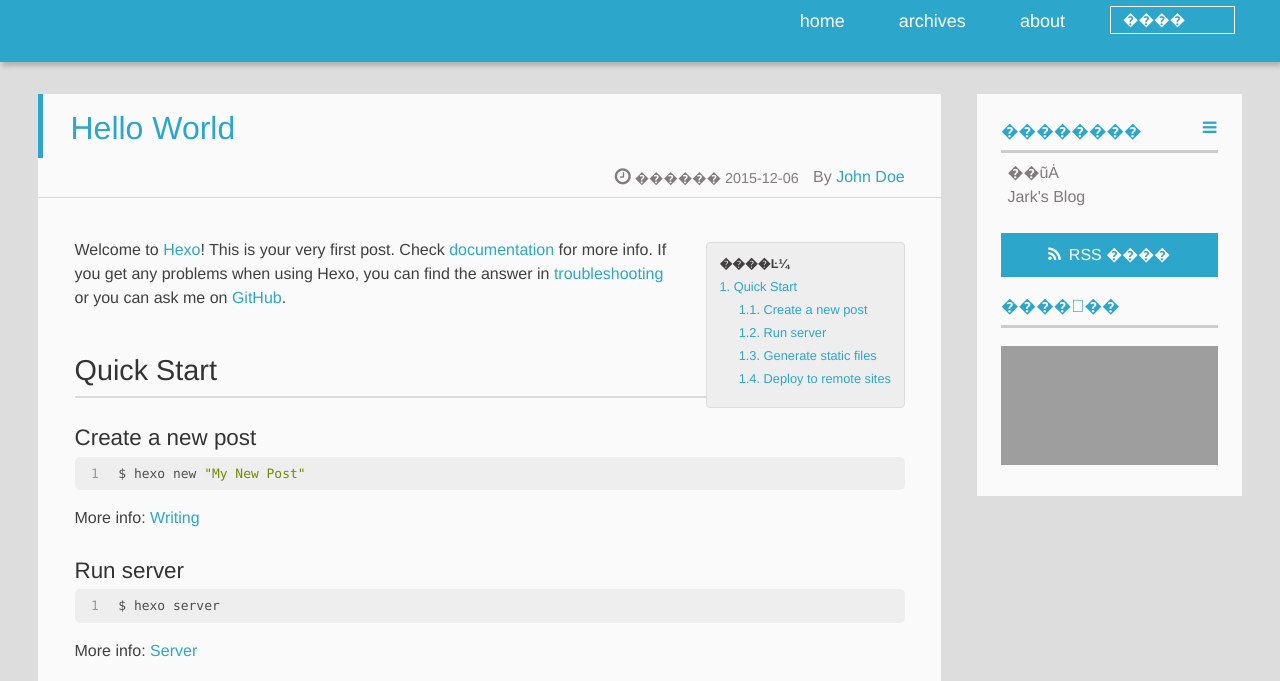
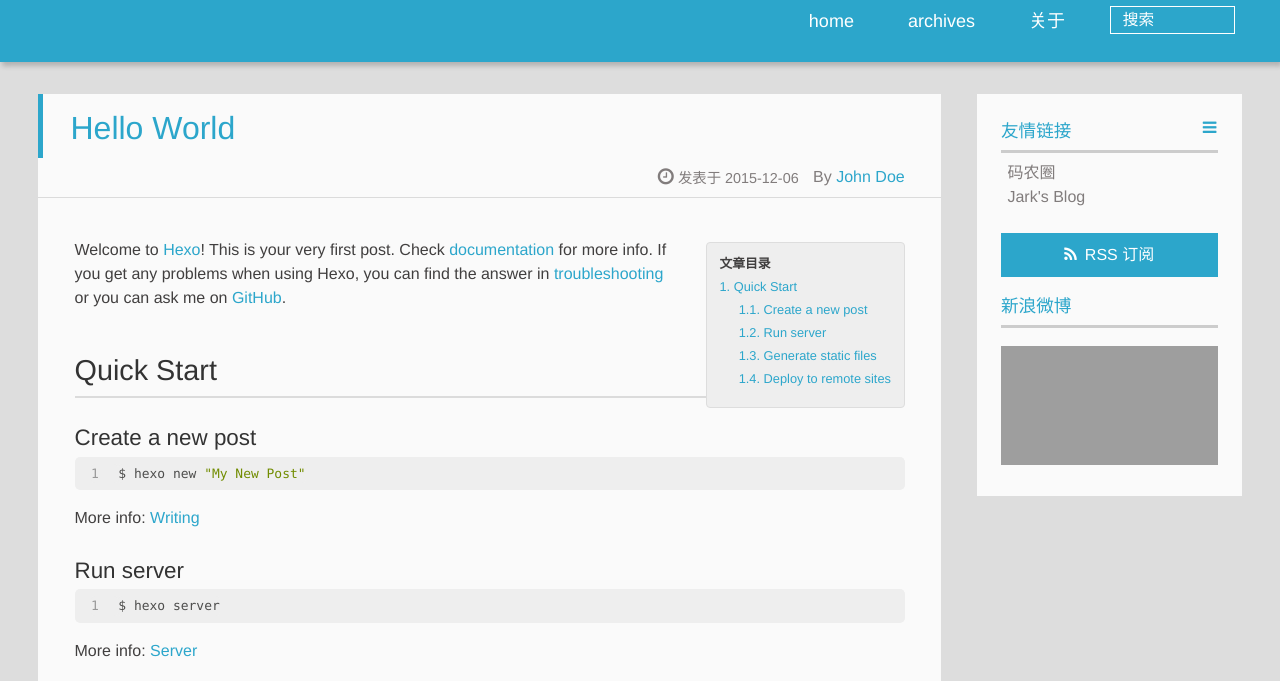
Before and after one commit to longRivers/longRivers.github.io, a plain HTML site: page 2015/12/06/hello-world/index.html in a window 1280 px wide. Shown: the part 119-800 px from the top of the page. Drawn offline with Linux system fonts and the light colour scheme; grey boxes are pictures that could not be loaded; a script that the page names is missing.

Commit message:
Site updated: 2015-12-06 19:46:13

```diff
--- a/2015/12/06/hello-world/index.html
+++ b/2015/12/06/hello-world/index.html
@@ -51,7 +51,7 @@ Quick">
 				<h1 class="site-name"><a href="/" title="Hexo">Hexo</a></h1>
 				<h2 class="blog-motto"></h2>
 			</div>
-			<div class="navbar"><a class="navbutton navmobile" href="#" title="�˵�">
+			<div class="navbar"><a class="navbutton navmobile" href="#" title="菜单">
 			</a></div>
 			<nav class="animated">
 				<ul>
@@ -61,13 +61,13 @@ Quick">
 
 						<li><a href="/archives">archives</a></li>
 
-						<li><a href="/about">about</a></li>
+						<li><a href="/about">关于</a></li>
 
 					<li>
 
 					<form class="search" action="//google.com/search" method="get" accept-charset="utf-8">
 						<label>Search</label>
-						<input type="search" id="search" name="q" autocomplete="off" maxlength="20" placeholder="����" />
+						<input type="search" id="search" name="q" autocomplete="off" maxlength="20" placeholder="搜索" />
 						<input type="hidden" name="q" value="site:yoursite.com">
 					</form>
 
@@ -90,14 +90,14 @@ Quick">
 		<a href="/about" title="John Doe" target="_blank" itemprop="author">John Doe</a>
 
   <p class="article-time">
-    <time datetime="2015-12-06T05:55:42.003Z" itemprop="datePublished"> ������ 2015-12-06</time>
+    <time datetime="2015-12-06T05:55:42.003Z" itemprop="datePublished"> 发表于 2015-12-06</time>
 
   </p>
 </header>
 	<div class="article-content">
 
 		<div id="toc" class="toc-article">
-			<strong class="toc-title">����Ŀ¼</strong>
+			<strong class="toc-title">文章目录</strong>
 
 			<ol class="toc"><li class="toc-item toc-level-2"><a class="toc-link" href="#Quick_Start"><span class="toc-number">1.</span> <span class="toc-text">Quick Start</span></a><ol class="toc-child"><li class="toc-item toc-level-3"><a class="toc-link" href="#Create_a_new_post"><span class="toc-number">1.1.</span> <span class="toc-text">Create a new post</span></a></li><li class="toc-item toc-level-3"><a class="toc-link" href="#Run_server"><span class="toc-number">1.2.</span> <span class="toc-text">Run server</span></a></li><li class="toc-item toc-level-3"><a class="toc-link" href="#Generate_static_files"><span class="toc-number">1.3.</span> <span class="toc-text">Generate static files</span></a></li><li class="toc-item toc-level-3"><a class="toc-link" href="#Deploy_to_remote_sites"><span class="toc-number">1.4.</span> <span class="toc-text">Deploy to remote sites</span></a></li></ol></li></ol>
 
@@ -138,17 +138,17 @@ Quick">
 
 
 </div>
-      <div class="openaside"><a class="navbutton" href="#" title="��ʾ������"></a></div>
+      <div class="openaside"><a class="navbutton" href="#" title="显示侧边栏"></a></div>
 
   <div id="toc" class="toc-aside">
-  <strong class="toc-title">����Ŀ¼</strong>
+  <strong class="toc-title">文章目录</strong>
 
  <ol class="toc"><li class="toc-item toc-level-2"><a class="toc-link" href="#Quick_Start"><span class="toc-number">1.</span> <span class="toc-text">Quick Start</span></a><ol class="toc-child"><li class="toc-item toc-level-3"><a class="toc-link" href="#Create_a_new_post"><span class="toc-number">1.1.</span> <span class="toc-text">Create a new post</span></a></li><li class="toc-item toc-level-3"><a class="toc-link" href="#Run_server"><span class="toc-number">1.2.</span> <span class="toc-text">Run server</span></a></li><li class="toc-item toc-level-3"><a class="toc-link" href="#Generate_static_files"><span class="toc-number">1.3.</span> <span class="toc-text">Generate static files</span></a></li><li class="toc-item toc-level-3"><a class="toc-link" href="#Deploy_to_remote_sites"><span class="toc-number">1.4.</span> <span class="toc-text">Deploy to remote sites</span></a></li></ol></li></ol>
 
   </div>
 
 <div id="asidepart">
-<div class="closeaside"><a class="closebutton" href="#" title="���ز�����"></a></div>
+<div class="closeaside"><a class="closebutton" href="#" title="隐藏侧边栏"></a></div>
 <aside class="clearfix">
 
 
@@ -159,12 +159,12 @@ Quick">
 
 
   <div class="linkslist">
-  <p class="asidetitle">��������</p>
+  <p class="asidetitle">友情链接</p>
     <ul>
 
           <li>
 
-            	<a href="https://coderq.com" target="_blank" title="һ����������Ա������������һ������">��ũȦ</a>
+            	<a href="https://coderq.com" target="_blank" title="一个面向程序员交流分享的新一代社区">码农圈</a>
 
           </li>
 
@@ -181,11 +181,11 @@ Quick">
 
 
   <div class="rsspart">
-	<a href="/atom.xml" target="_blank" title="rss">RSS ����</a>
+	<a href="/atom.xml" target="_blank" title="rss">RSS 订阅</a>
 </div>
 
   <div class="weiboshow">
-  <p class="asidetitle">����΢��</p>
+  <p class="asidetitle">新浪微博</p>
     <iframe width="100%" height="119" class="share_self"  frameborder="0" scrolling="no" src="http://widget.weibo.com/weiboshow/index.php?language=&width=0&height=119&fansRow=2&ptype=1&speed=0&skin=9&isTitle=1&noborder=1&isWeibo=0&isFans=0&uid=null&verifier=b3593ceb&dpc=1"></iframe>
 </div>
 
@@ -412,7 +412,7 @@ var _hmt = _hmt || [];
 <!-- Totop Begin -->
 
 	<div id="totop">
-	<a title="���ض���"><img src="/img/scrollup.png"/></a>
+	<a title="返回顶部"><img src="/img/scrollup.png"/></a>
 	</div>
 	<script src="/js/totop.js"></script>
 
--- a/index.html
+++ b/index.html
@@ -47,7 +47,7 @@
 				<h1 class="site-name"><a href="/" title="Hexo">Hexo</a></h1>
 				<h2 class="blog-motto"></h2>
 			</div>
-			<div class="navbar"><a class="navbutton navmobile" href="#" title="�˵�">
+			<div class="navbar"><a class="navbutton navmobile" href="#" title="菜单">
 			</a></div>
 			<nav class="animated">
 				<ul>
@@ -57,13 +57,13 @@
 
 						<li><a href="/archives">archives</a></li>
 
-						<li><a href="/about">about</a></li>
+						<li><a href="/about">关于</a></li>
 
 					<li>
 
 					<form class="search" action="//google.com/search" method="get" accept-charset="utf-8">
 						<label>Search</label>
-						<input type="search" id="search" name="q" autocomplete="off" maxlength="20" placeholder="����" />
+						<input type="search" id="search" name="q" autocomplete="off" maxlength="20" placeholder="搜索" />
 						<input type="hidden" name="q" value="site:yoursite.com">
 					</form>
 
@@ -88,7 +88,7 @@
 		<a href="/about" title="John Doe" target="_blank" itemprop="author">John Doe</a>
 
   <p class="article-time">
-    <time datetime="2015-12-06T05:55:42.003Z" itemprop="datePublished"> ������ 2015-12-06</time>
+    <time datetime="2015-12-06T05:55:42.003Z" itemprop="datePublished"> 发表于 2015-12-06</time>
 
   </p>
 </header>
@@ -135,10 +135,10 @@
 
 
 </div>
-      <div class="openaside"><a class="navbutton" href="#" title="��ʾ������"></a></div>
+      <div class="openaside"><a class="navbutton" href="#" title="显示侧边栏"></a></div>
 
 <div id="asidepart">
-<div class="closeaside"><a class="closebutton" href="#" title="���ز�����"></a></div>
+<div class="closeaside"><a class="closebutton" href="#" title="隐藏侧边栏"></a></div>
 <aside class="clearfix">
 
 
@@ -149,12 +149,12 @@
 
 
   <div class="linkslist">
-  <p class="asidetitle">��������</p>
+  <p class="asidetitle">友情链接</p>
     <ul>
 
           <li>
 
-            	<a href="https://coderq.com" target="_blank" title="һ����������Ա������������һ������">��ũȦ</a>
+            	<a href="https://coderq.com" target="_blank" title="一个面向程序员交流分享的新一代社区">码农圈</a>
 
           </li>
 
@@ -171,11 +171,11 @@
 
 
   <div class="rsspart">
-	<a href="/atom.xml" target="_blank" title="rss">RSS ����</a>
+	<a href="/atom.xml" target="_blank" title="rss">RSS 订阅</a>
 </div>
 
   <div class="weiboshow">
-  <p class="asidetitle">����΢��</p>
+  <p class="asidetitle">新浪微博</p>
     <iframe width="100%" height="119" class="share_self"  frameborder="0" scrolling="no" src="http://widget.weibo.com/weiboshow/index.php?language=&width=0&height=119&fansRow=2&ptype=1&speed=0&skin=9&isTitle=1&noborder=1&isWeibo=0&isFans=0&uid=null&verifier=b3593ceb&dpc=1"></iframe>
 </div>
 
@@ -325,7 +325,7 @@ var _hmt = _hmt || [];
 <!-- Totop Begin -->
 
 	<div id="totop">
-	<a title="���ض���"><img src="/img/scrollup.png"/></a>
+	<a title="返回顶部"><img src="/img/scrollup.png"/></a>
 	</div>
 	<script src="/js/totop.js"></script>
 
```
Also changed, not shown: archives/2015/12/index.html (+6 -6 lines), archives/2015/index.html (+6 -6 lines), archives/index.html (+7 -7 lines).
